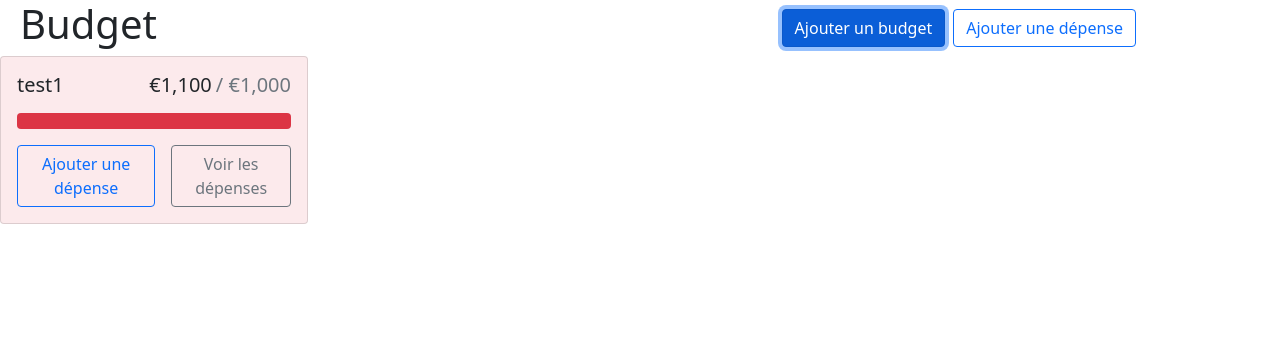
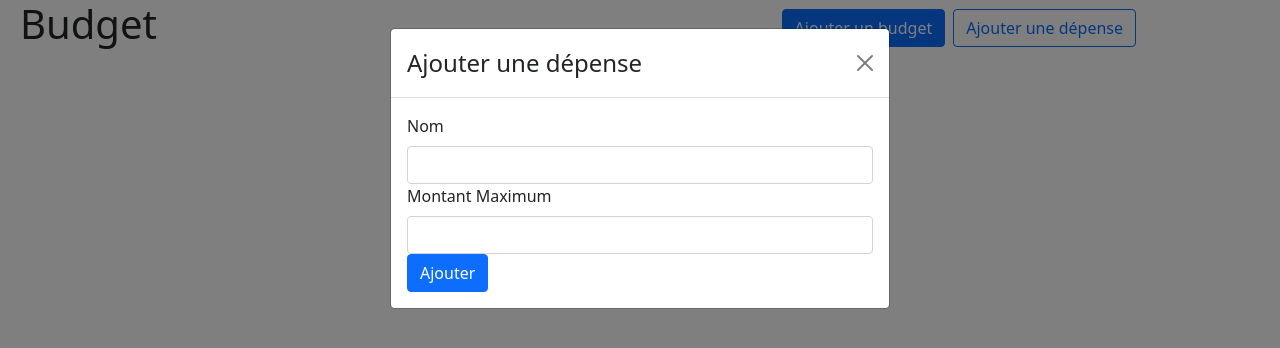
Before and after one commit to hdmzz/budget_management, a React (Create React App) app: page / in a window 1280 px wide. Both pictures are taken after a click on the button "Ajouter un budget". Shown: the top 348 px of the page. Built offline with nearby package versions, Linux system fonts and the light colour scheme.

Commit message:
debut addExpenseModal

```diff
--- a/src/App.js
+++ b/src/App.js
@@ -1,14 +1,23 @@
 import { Button, Stack } from "react-bootstrap";
 import  Container from "react-bootstrap/Container";
 import BudgetCard from "./components/BudgetCard";
+import AddBudgetModal from "./components/AddBudgetModal";
+import { useState } from "react";
+import { useBudgets } from "./contexts/BudgetContext";
 
 function App() {
+  const [showAddBudgetModal, setShowAddBudgetModal] = useState(false)
+  const { budgets } = useBudgets();
+
+  /* function openAddExpenseModal() {
+    setShowAddBudgetModal(true)
+  } */
   return (
     <>
       <Container className="mx-2">
         <Stack direction="horizontal" gap="2">
           <h1 className="me-auto">Budget</h1>
-          <Button variant="primary">Ajouter un budget</Button>
+          <Button variant="primary" onClick={() => {setShowAddBudgetModal(true)}}>Ajouter un budget</Button>
           <Button variant="outline-primary">Ajouter une dépense</Button>
         </Stack>
       </Container>
@@ -19,8 +28,11 @@ function App() {
         gap: "1rem",
         alignItems: "flex-end"
       }}>
-        <BudgetCard gray name={"test1"} amount={1100} budgetMax={1000} />
+        {budgets.map(budget => {
+          return <BudgetCard gray name={budget.name} amount={0} budgetMax={budget.max} />
+        })}
       </div>
+      <AddBudgetModal show={showAddBudgetModal} handleClose={() => setShowAddBudgetModal(false)}/>
     </>
     );
 }
--- /dev/null
+++ b/src/components/AddBudgetModal.js
@@ -0,0 +1,41 @@
+import { Modal, Form, Button } from "react-bootstrap";
+import { useRef } from "react";
+import { useBudgets } from "../contexts/BudgetContext";
+export default function AddBudgetModal({ show, handleClose }) {
+    const nameRef = useRef()
+    const maxRef = useRef()
+    const {addBudget} = useBudgets()
+
+    function handleSubmit(e) {
+        e.preventDefault();
+        addBudget({
+            name: nameRef.current.value,
+            max: parseFloat(maxRef.current.value)
+        })
+        handleClose();
+    }
+
+    return (
+        <Modal show={show} onHide={handleClose}>
+            <Form onSubmit={handleSubmit}>
+                <Modal.Header closeButton>
+                    <Modal.Title>Ajouter une dépense</Modal.Title>
+                </Modal.Header>
+                <Modal.Body>
+                    <Form.Group onSubmit={handleSubmit}>
+                        <Form.Label>Nom</Form.Label>
+                        <Form.Control ref={nameRef} type="text" required />
+                    </Form.Group>
+                    <Form.Group controlId="max">
+                        <Form.Label>Montant Maximum</Form.Label>
+                        <Form.Control ref={maxRef} type="number" min={0}
+                        step={0.01} required></Form.Control>
+                    </Form.Group>
+                    <div>
+                        <Button variant="primary" type="submit">Ajouter</Button>
+                    </div>
+                </Modal.Body>
+            </Form>
+        </Modal>
+    )
+}
--- a/src/components/BudgetCard.js
+++ b/src/components/BudgetCard.js
@@ -2,7 +2,7 @@ import React from 'react';
 import { Button, Card, ProgressBar, Stack } from 'react-bootstrap';
 import { currencyFormater } from '../utils';
 
-export default function BudgetCard({ name, amount, budgetMax, gray }) {
+export default function BudgetCard({ name, amount, budgetMax, gray, onAddExpenseClick, onViexExpensesClick}) {
     const classNames = [];
     if (amount > budgetMax) {
         classNames.push('bg-danger', 'bg-opacity-10');
@@ -25,8 +25,8 @@ export default function BudgetCard({ name, amount, budgetMax, gray }) {
                 max={budgetMax}
                 now={amount}/>
                 <Stack direction='horizontal' gap={3} className='mt-3'>
-                    <Button variant='outline-primary' className='ms-auto'>Ajouter une dépense</Button>
-                    <Button variant='outline-secondary'>Voir les dépenses</Button>
+                    <Button variant='outline-primary' className='ms-auto' onClick={onAddExpenseClick}>Ajouter une dépense</Button>
+                    <Button variant='outline-secondary' onClick={onViexExpensesClick}>Voir les dépenses</Button>
                 </Stack>
             </Card.Body>
         </Card>
--- a/src/contexts/BudgetContext.js
+++ b/src/contexts/BudgetContext.js
@@ -1,5 +1,6 @@
-import React, { useContext } from "react";
-import { v4 as uuid } from "uuid";
+import React, { useContext, useState} from "react";
+import { v4 as uuidv4 } from "uuid";
+import useLocalStorage from "../hooks/useLocalStorage";
 
 const BudgetContext = React.createContext();
 
@@ -9,28 +10,36 @@ export function useBudgets() {
 
 
 export const BudgetProvider = ({ children }) => {
+    const [budgets, setBudgets] = useLocalStorage("budgets", []);
+    const [expenses, setExpenses] = useLocalStorage("expense", []);
 
-    const [budgets, setBudgets] = useState([])
-    const [expenses, setExpenses] = uEeState([])
-
-    function getBudgetExpenses() {
-
+    function getBudgetExpenses(budgetId) {
+        return expenses.filter(expense => expense.budgetId !== budgetId)
+    }
+    function addBudget({ name, max}) {
+        setBudgets(prevBudget => {
+            if (prevBudget.find(budget => budget.name === name)) {
+                return prevBudget
+            }
+            return [...prevBudget, { id: uuidv4(), name, max }]
+        })
     }
 
-    function addExpense() {
-
+    function addExpense({description, amount, budgetId }) {
+        setExpenses(prevExpense => {
+            return [...prevExpense, { id: uuidv4(), description, amount, budgetId }]
+        })
+    }
+    function deleteBudget({ id }) {
+        setBudgets(prevBudgets => {
+            return prevBudgets.filter(budget => budget.id !== id)
+        })
     }
 
-    function addBudget() {
-
-    }
-
-    function deleteBudget() {
-
-    }
-
-    function deleteExpense() {
-
+    function deleteExpense({id}) {
+        setExpenses(prevExpenses => {
+            return prevExpenses.filter(expense => expense.id !== id)
+        })
     }
     return (
         <BudgetContext.Provider value={{
--- /dev/null
+++ b/src/hooks/useLocalStorage.js
@@ -0,0 +1,17 @@
+import React, { useState, useEffect } from "react";
+
+export default function useLocalStorage(key, defaultValue) {
+    const [value, setValue] = useState(() => {
+        const jsonValue = localStorage.getItem(key)
+        if (jsonValue) return JSON.parse(jsonValue);
+        if (typeof defaultValue === "function") {
+            return defaultValue()//we can pass a function into the defaultvalue so we make sure that we handle this type od scenario
+        } else {
+            return defaultValue
+        }
+    })
+    useEffect(() => {
+        localStorage.setItem(key, JSON.stringify(value))
+    },[key, value])
+    return [value, setValue]
+}
--- a/src/index.js
+++ b/src/index.js
@@ -2,10 +2,12 @@ import React from 'react';
 import ReactDOM from 'react-dom';
 import App from './App';
 import 'bootstrap/dist/css/bootstrap.min.css';
-
+import {BudgetProvider} from "./contexts/BudgetContext";
 ReactDOM.render(
   <React.StrictMode>
-    <App />
+    <BudgetProvider>
+      <App />
+    </BudgetProvider>
   </React.StrictMode>,
   document.getElementById('root')
 );
```
Also changed, not shown: src/components/AddExpenseModal.js (added, +14 -0 lines).
